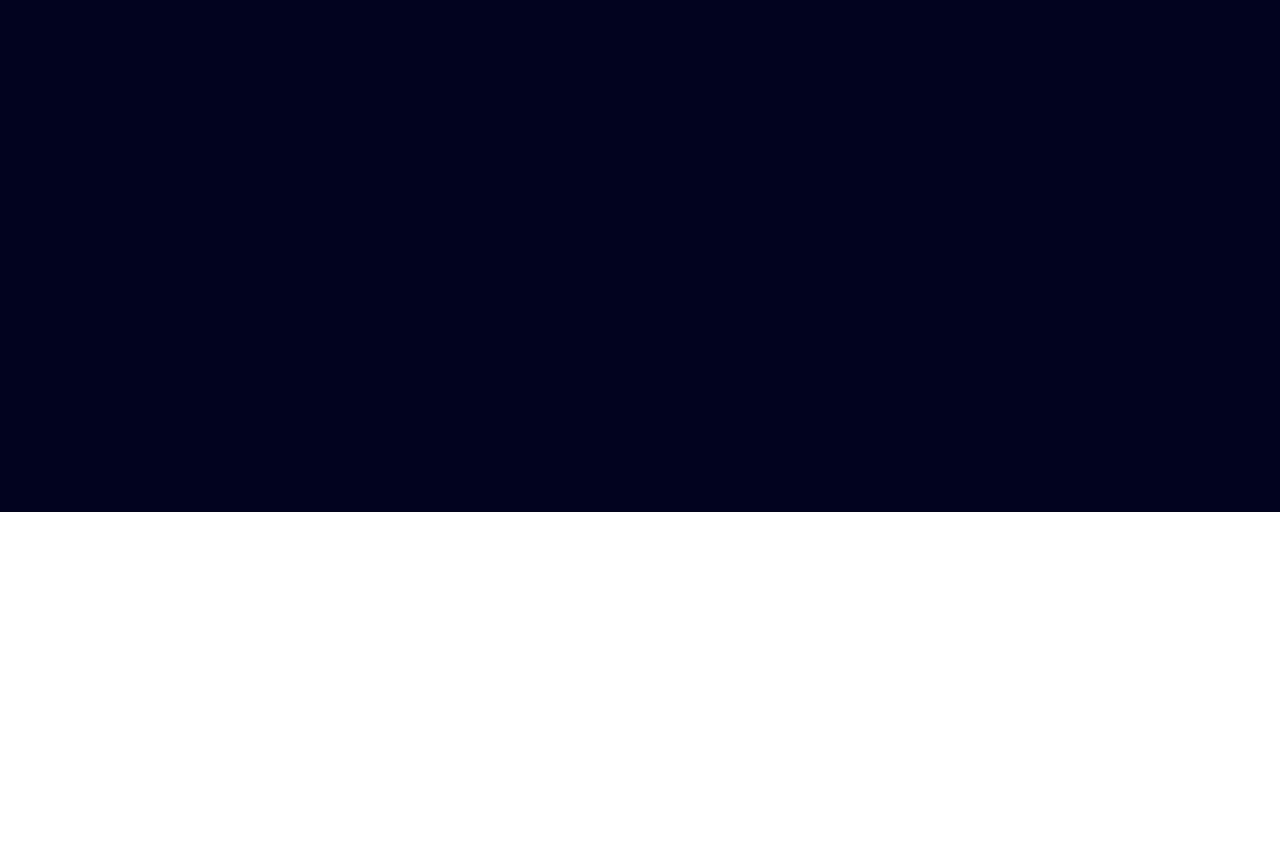
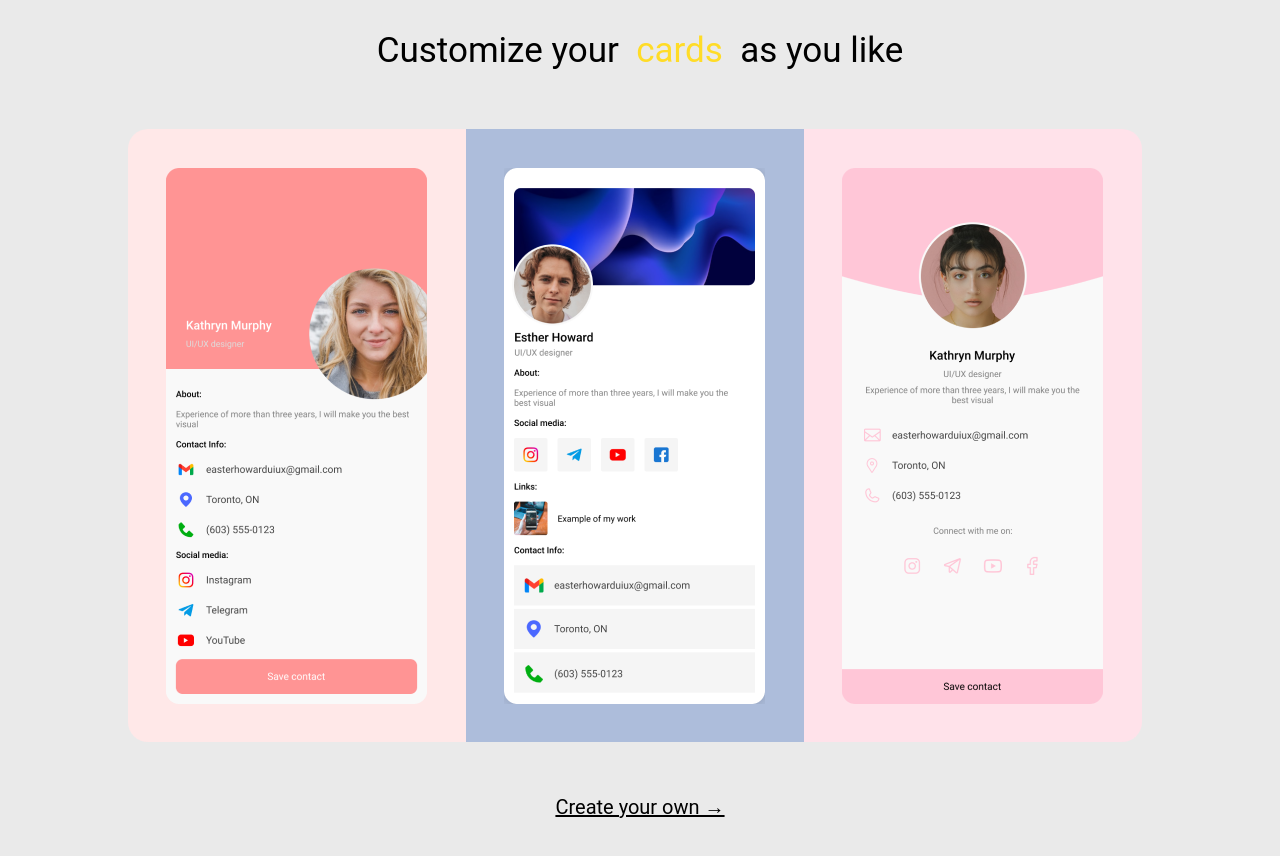
Before and after one commit to AlexMezen/VueTest, a Vue app in the folder VueTest/: page / in a window 1280 px wide. Shown: the part 1160-2016 px from the top of the page. Before the commit the page ends 1672 px from the top, so only its background shows below. Built offline with nearby package versions, Linux system fonts and the light colour scheme.

Commit message:
Customize section has been done

```diff
--- a/VueTest/src/App.vue
+++ b/VueTest/src/App.vue
@@ -2,17 +2,19 @@
   <first-header></first-header>
   <title-nav></title-nav>
   <form-resume></form-resume>
-
+  <customize></customize>
 </template>
 <script >
   import FirstHeader from './components/FirstHeader.vue';
   import TitleNav from './components/TitleNav.vue';
   import FormResume from './components/FormResume.vue';
+  import Customize from './components/Customize.vue';
 export default{
 components:{
 FirstHeader,
 TitleNav,
 FormResume,
+Customize,
 }
 }
 </script>
--- /dev/null
+++ b/VueTest/src/components/Customize.vue
@@ -0,0 +1,92 @@
+<template>
+<div class="customizeSection">
+    <div class="customizeSection-wrapper">
+        <p class="customizeSection-title mb55 mt55">Customize your &nbsp<span>cards</span>&nbsp as you like</p>
+        <div class="customizeSection-profileLayout">
+            <div class="customizeSection-coral w33 dfcenter"><img src="../assets/vCard-1.png" alt="vCard1"></div>
+            <div class="customizeSection-blue w33 dfcenter"><img src="../assets/UserPage.png" alt="vCard2"></div>
+            <div class="customizeSection-pink w33 dfcenter"><img src="../assets/vCard.png" alt="vCard3"></div>
+        </div>
+        <a class="customizeSection-Link mt55 mb55" href="#">Create your own &rarr;</a>
+    </div>
+</div>
+</template>
+
+<script>
+export default{
+    name: "Customize"
+}
+</script>
+
+<style>
+.customizeSection{
+    display: flex;
+    justify-content: center;
+    background-color: rgb(234, 234, 234);
+    width: 100%;
+    height: 900px;
+}
+.customizeSection-wrapper{
+    width: 80%;
+    display: flex;
+    flex-direction: column;
+}
+.customizeSection-title{
+display: flex;
+justify-content: center;
+width: 100%;
+font-family: 'Roboto';
+font-style: normal;
+font-weight: 400;
+font-size: 35px;
+line-height: 47px;
+color: #000000;
+}
+.customizeSection-title span{
+color: #FFDC27;
+}
+.customizeSection-profileLayout{
+    width: 100%;
+    display: flex;
+    height: 694px;
+}
+.mb55{
+margin-bottom: 55px;
+}
+.mt55{
+margin-top: 55px;
+}
+.w33{
+    width: 33%;
+}
+.dfcenter{
+display: flex;
+justify-content: center;
+align-items: center;
+}
+.customizeSection-coral{
+background: #FFE8E8;
+border-radius: 20px 0px 0px 20px;
+}
+.customizeSection-blue{
+background: #ADBDDB;
+}
+.customizeSection-pink{
+background: #FFE2EA;
+border-radius: 0px 20px 20px 0px;
+}
+.customizeSection-Link{
+display: flex;
+justify-content: center;
+font-family: 'Roboto';
+font-style: normal;
+font-weight: 400;
+font-size: 20px;
+line-height: 20px;
+text-decoration-line: underline;
+color: #000000;
+
+}
+
+
+</style>
--- a/VueTest/src/components/FormResume.vue
+++ b/VueTest/src/components/FormResume.vue
@@ -83,7 +83,7 @@ export default{
 <style>
 .vCardSection{
 width: 100%;
-height: 1380px;
+height: 840px;
 background: #01021B;
 display: flex;
 justify-content: center;
```
